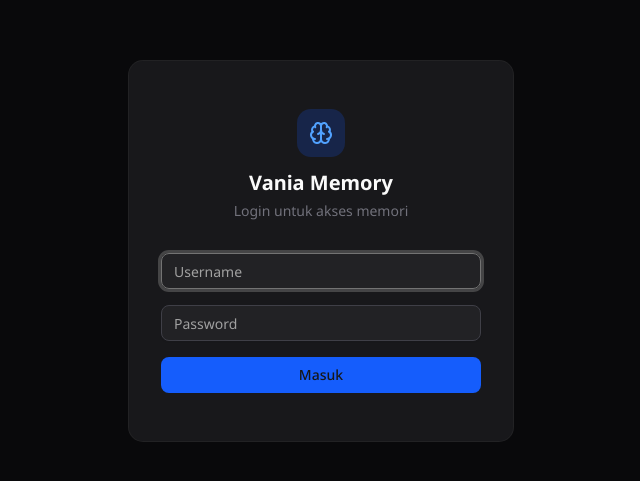
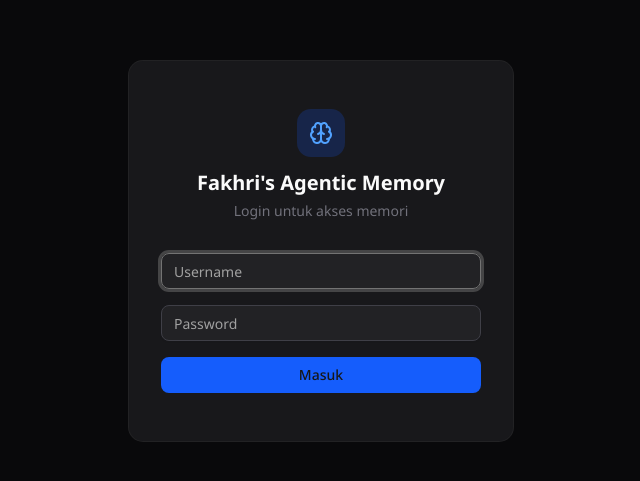
Before and after one commit to fakhrads/vania-ui, a Next.js app: page /login in a window 1280 px wide. Shown: the part 149-630 px from the top of the page, without its empty margins (319-959 px from the left). Built offline with nearby package versions, Linux system fonts and the light colour scheme.

Commit message:
rebrand: Vania Memory -> Fakhri's Agentic Memory (tab title, sidebar, login, gerbang auth)

```diff
--- a/src/app/layout.tsx
+++ b/src/app/layout.tsx
@@ -10,8 +10,8 @@ const notoSans = Noto_Sans({
 });
 
 export const metadata: Metadata = {
-  title: "Vania Memory",
-  description: "Database dashboard untuk memori Vania",
+  title: "Fakhri's Agentic Memory",
+  description: "Panel pemantauan baca-saja untuk memori & aktivitas Vania",
 };
 
 export default function RootLayout({ children }: { children: React.ReactNode }) {
--- a/src/app/login/page.tsx
+++ b/src/app/login/page.tsx
@@ -38,7 +38,7 @@ export default function LoginPage() {
             <div className="flex h-12 w-12 items-center justify-center rounded-xl bg-blue-600/20 mb-3">
               <Brain className="h-6 w-6 text-blue-400" />
             </div>
-            <h1 className="text-xl font-bold">Vania Memory</h1>
+            <h1 className="text-xl font-bold">Fakhri&apos;s Agentic Memory</h1>
             <p className="text-sm text-zinc-500 mt-1">Login untuk akses memori</p>
           </div>
 
--- a/src/components/guard.tsx
+++ b/src/components/guard.tsx
@@ -30,7 +30,7 @@ export function Guard({ children }: { children: React.ReactNode }) {
             <Brain className="size-4 animate-pulse text-sky-300" />
           </div>
           <div>
-            <p className="text-sm font-medium text-zinc-200">Vania Memory</p>
+            <p className="text-sm font-medium text-zinc-200">Fakhri&apos;s Agentic Memory</p>
             <p className="text-xs text-zinc-500">
               {loading ? "Memeriksa sesi…" : "Mengarahkan ke masuk…"}
             </p>
--- a/src/components/sidebar.tsx
+++ b/src/components/sidebar.tsx
@@ -31,7 +31,7 @@ export function Sidebar() {
             <Brain className="size-4 text-sky-300" />
           </div>
           <div className="min-w-0">
-            <p className="truncate text-sm font-semibold text-zinc-100">Vania Memory</p>
+            <p className="truncate text-sm font-semibold text-zinc-100">Fakhri&apos;s Agentic Memory</p>
             <p className="text-[10px] text-zinc-500">panel pemantauan</p>
           </div>
         </div>
```
